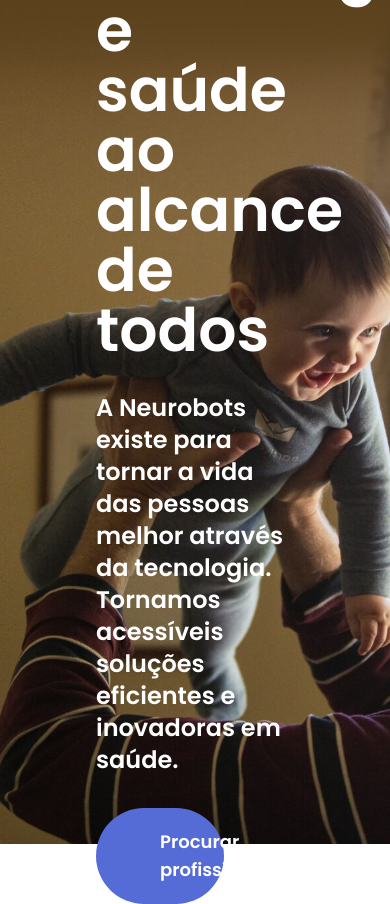
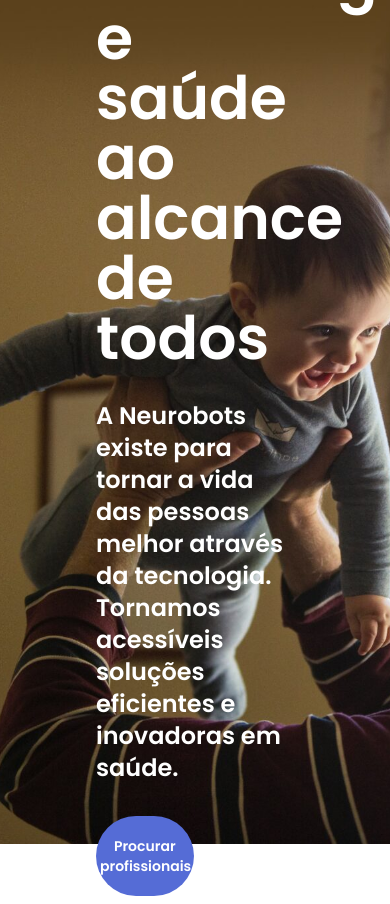
Before and after one commit to neurobots-residencia/nb-find-professional, a React (Create React App) app in the folder localizar-profissionais/: page / in a window 390 px wide. Shown: the top 904 px of the page. Built offline with nearby package versions, Linux system fonts and the light colour scheme.

Commit message:
Atualizações Responsividade

```diff
--- a/localizar-profissionais/src/componentes/tela-inicial.jsx
+++ b/localizar-profissionais/src/componentes/tela-inicial.jsx
@@ -9,7 +9,7 @@ function TelaInicial() {
           <h1 className="text-6xl" > Tecnologia e saúde ao alcance de todos</h1>
           <p className="text-2xl">A Neurobots existe para tornar a vida das pessoas
           melhor através da tecnologia. Tornamos acessíveis soluções eficientes e inovadoras em saúde.</p>
-          <button  onClick={trocarTela} className= " bg-corAzul px-16 py-5 rounded-full w-1/2 items-center text-white text-lg hover:bg-azulEscuro ease-linear duration-300" >
+          <button  onClick={trocarTela} className= " bg-corAzul px-16 py-5 rounded-full w-1/2 items-center text-white text-lg hover:bg-azulEscuro ease-linear duration-300 sm:text-base sm:px-6 xm:text-sm xm:px-1" >
             Procurar profissionais
           </button>
         </div>
--- a/localizar-profissionais/tailwind.config.js
+++ b/localizar-profissionais/tailwind.config.js
@@ -13,6 +13,7 @@ export default {
       },
 
       screens: {
+        'xm': {'min': '374px', 'max': '575px'},
         'sm': {'min': '576px', 'max': '767px'},
         'md': {'min': '768px', 'max': '991px'},
         'lg': {'min': '992px', 'max': '1199px'},
```
